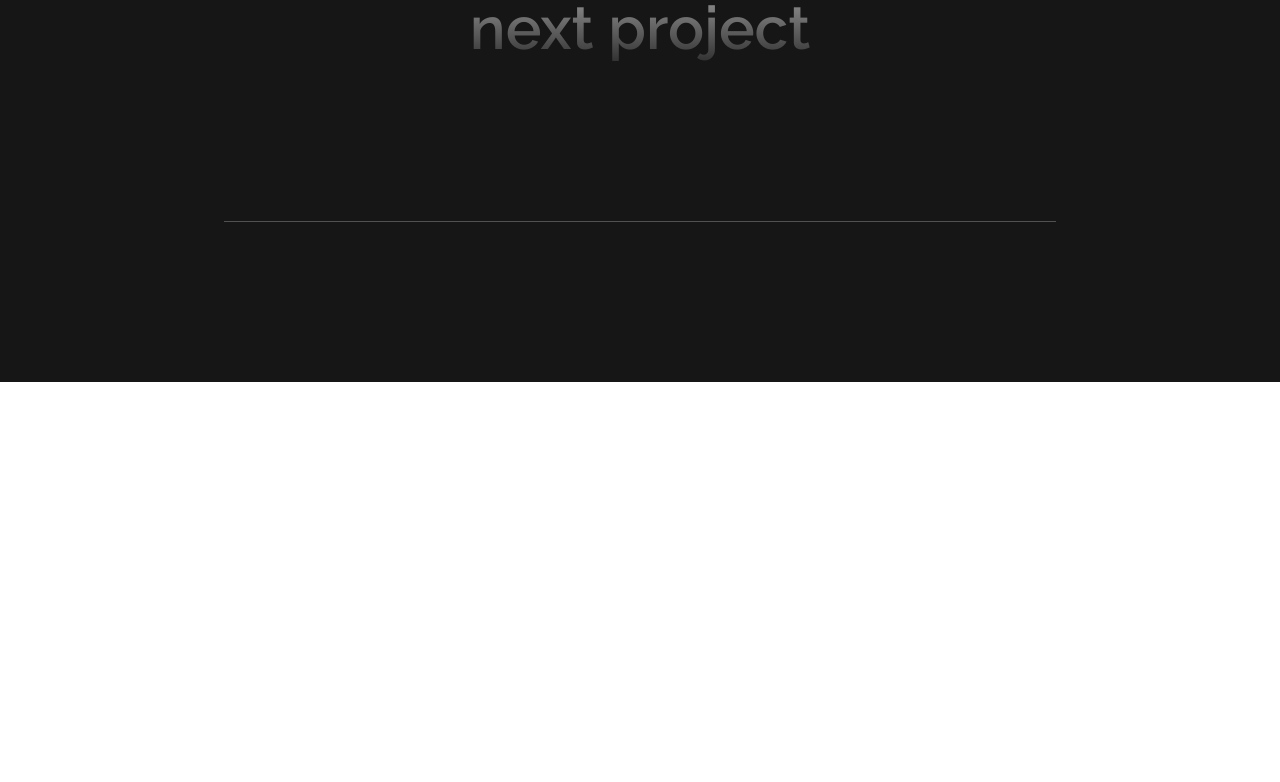
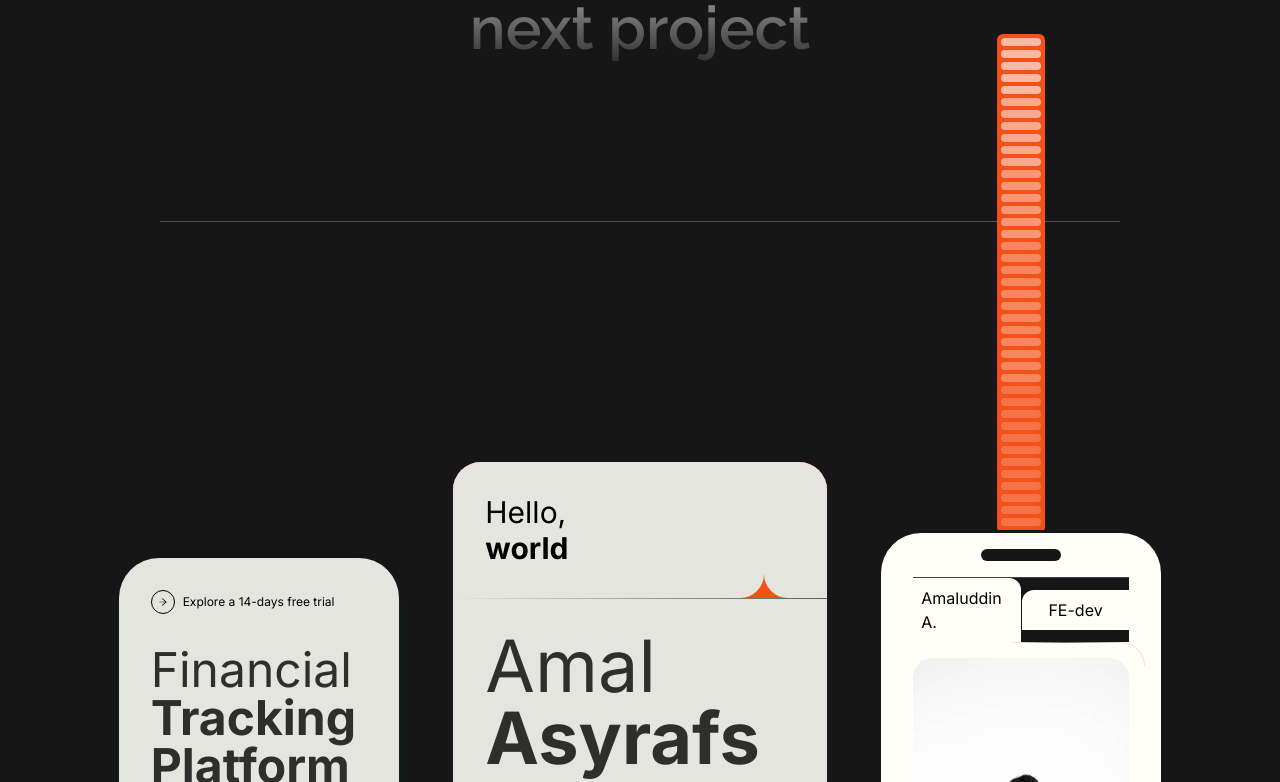
Before and after one commit to amalasyrafs/next-portfolio, a Next.js app: page / in a window 1280 px wide. Shown: the part 2018-2800 px from the top of the page. Before the commit the page ends 2400 px from the top, so only its background shows below. Built offline with nearby package versions, Linux system fonts and the light colour scheme.

Commit message:
add infinite scrolling

```diff
--- a/components/home/contact-us-section/index.js
+++ b/components/home/contact-us-section/index.js
@@ -1,7 +1,12 @@
+import MainSection from "../main-section";
+import LeftCard from "../main-section/left-card";
+import MiddleCard from "../main-section/middle-card";
+import RightCard from "../main-section/right-card";
+
 export default function ContactUsSection() {
   return (
     <section
-      className="h-full min-h-screen w-full bg-invoke-bgBlack"
+      className="relative h-full min-h-[80vh] w-full overflow-hidden bg-invoke-bgBlack"
       style={{
         backgroundImage:
           "radial-gradient(rgba(255, 255, 255, 0.25) 0.5px, transparent 0)",
@@ -9,7 +14,7 @@ export default function ContactUsSection() {
         backgroundPosition: "-19px -19px",
       }}
     >
-      <div className="m-auto flex h-screen max-w-4xl flex-col items-center justify-evenly p-8">
+      <div className="m-auto flex h-screen max-w-5xl flex-col items-center justify-evenly p-8">
         <div className="my-10 h-[0.5px] w-full bg-invoke-white bg-opacity-25" />
         <div className="flex flex-col items-center justify-center py-8">
           <p
@@ -38,6 +43,20 @@ export default function ContactUsSection() {
         </div>
         <div className="my-10 h-[0.5px] w-full bg-invoke-white bg-opacity-25" />
       </div>
+      <div
+        className="flex h-full min-h-screen w-full items-stretch justify-evenly gap-4 bg-invoke-bgBlack bg-opacity-50 p-[10vh]"
+        style={{
+          backgroundImage:
+            "radial-gradient(rgba(255, 255, 255, 0.25) 0.5px, transparent 0)",
+          backgroundo: 0.2,
+          backgroundSize: "30px 30px",
+          backgroundPosition: "-19px -19px",
+        }}
+      >
+        <LeftCard />
+        <MiddleCard />
+        <RightCard extended={true} />
+      </div>
     </section>
   );
 }
--- a/components/home/main-section/right-card.js
+++ b/components/home/main-section/right-card.js
@@ -1,22 +1,74 @@
 import Image from "next/image";
 import ProfileImage from "@/assets/images/invokeProfile.jpg";
+import { classConcatenator } from "@/helpers/classConcatenator";
 
-export default function RightCard() {
+export default function RightCard({ extended }) {
   return (
     // Right card
     <div className="relative flex w-1/4 flex-col justify-center">
-      <div className="absolute -top-[10vh] left-[calc(50%_-_24px)] z-10 flex h-36 w-12 flex-col gap-1 rounded-sm bg-invoke-orange p-1">
-        {[
+      <div
+        className={classConcatenator(
+          "absolute left-[calc(50%_-_24px)] z-10 flex w-12 flex-col gap-1 rounded-sm bg-invoke-orange p-1",
+          extended ? "-top-[428px] h-[496px] rounded-t-md" : "-top-[10vh] h-36 "
+        )}
+      >
+        {extended
+          ? [
+              "bg-white/60",
+              "bg-white/60",
+              "bg-white/60",
+              "bg-white/60",
+              "bg-white/60",
               "bg-white/50",
               "bg-white/50",
               "bg-white/50",
               "bg-white/50",
               "bg-white/50",
               "bg-white/50",
+              "bg-white/40",
+              "bg-white/40",
+              "bg-white/40",
+              "bg-white/40",
+              "bg-white/40",
+              "bg-white/40",
               "bg-white/30",
               "bg-white/30",
               "bg-white/30",
               "bg-white/30",
+              "bg-white/30",
+              "bg-white/30",
+              "bg-white/30",
+              "bg-white/30",
+              "bg-white/30",
+              "bg-white/30",
+              "bg-white/30",
+              "bg-white/30",
+              "bg-white/20",
+              "bg-white/20",
+              "bg-white/20",
+              "bg-white/20",
+              "bg-white/20",
+              "bg-white/20",
+              "bg-white/20",
+              "bg-white/20",
+              "bg-white/20",
+              "bg-white/20",
+              "bg-white/20",
+              "bg-white/20",
+            ].map((el, index) => (
+              <div key={index} className={`h-2 w-full rounded-md ${el}`} />
+            ))
+          : [
+              "bg-white/20",
+              "bg-white/20",
+              "bg-white/20",
+              "bg-white/20",
+              "bg-white/20",
+              "bg-white/20",
+              "bg-white/20",
+              "bg-white/20",
+              "bg-white/20",
+              "bg-white/20",
               "bg-white/20",
               "bg-white/20",
             ].map((el, index) => (
--- a/package.json
+++ b/package.json
@@ -10,6 +10,7 @@
   },
   "dependencies": {
     "@next/font": "13.1.1",
+    "@studio-freight/react-lenis": "^0.0.15",
     "eslint": "8.31.0",
     "eslint-config-next": "13.1.1",
     "next": "13.1.1",
--- a/pages/index.js
+++ b/pages/index.js
@@ -1,4 +1,5 @@
 import Head from "next/head";
+import { ReactLenis } from "@studio-freight/react-lenis";
 
 // Local import
 import MainSection from "@/components/home/main-section";
@@ -17,9 +18,17 @@ export default function Home() {
         <meta name="viewport" content="width=device-width, initial-scale=1" />
         <link rel="icon" href="/favicon.ico" />
       </Head>
-      <MainSection />
-      <PortfolioSection />
-      <ContactUsSection />
+      <ReactLenis
+        root
+        options={{
+          infinite: true,
+          smoothWheel: true,
+        }}
+      >
+        <MainSection />
+        <PortfolioSection />
+        <ContactUsSection />
+      </ReactLenis>
     </>
   );
 }
```
Also changed, not shown: 1 other file (tests, documents, lock files or other folders). Lines whose indentation alone changed are shown as unchanged.
